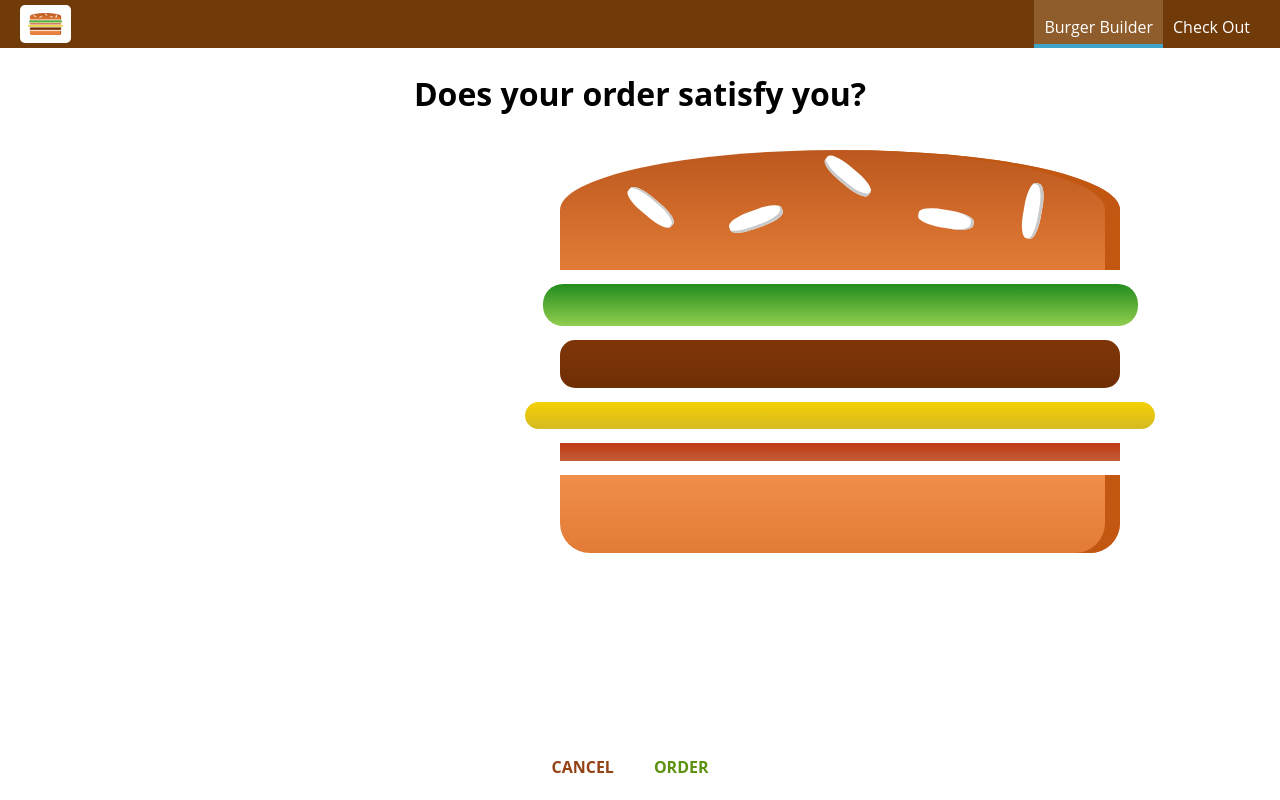
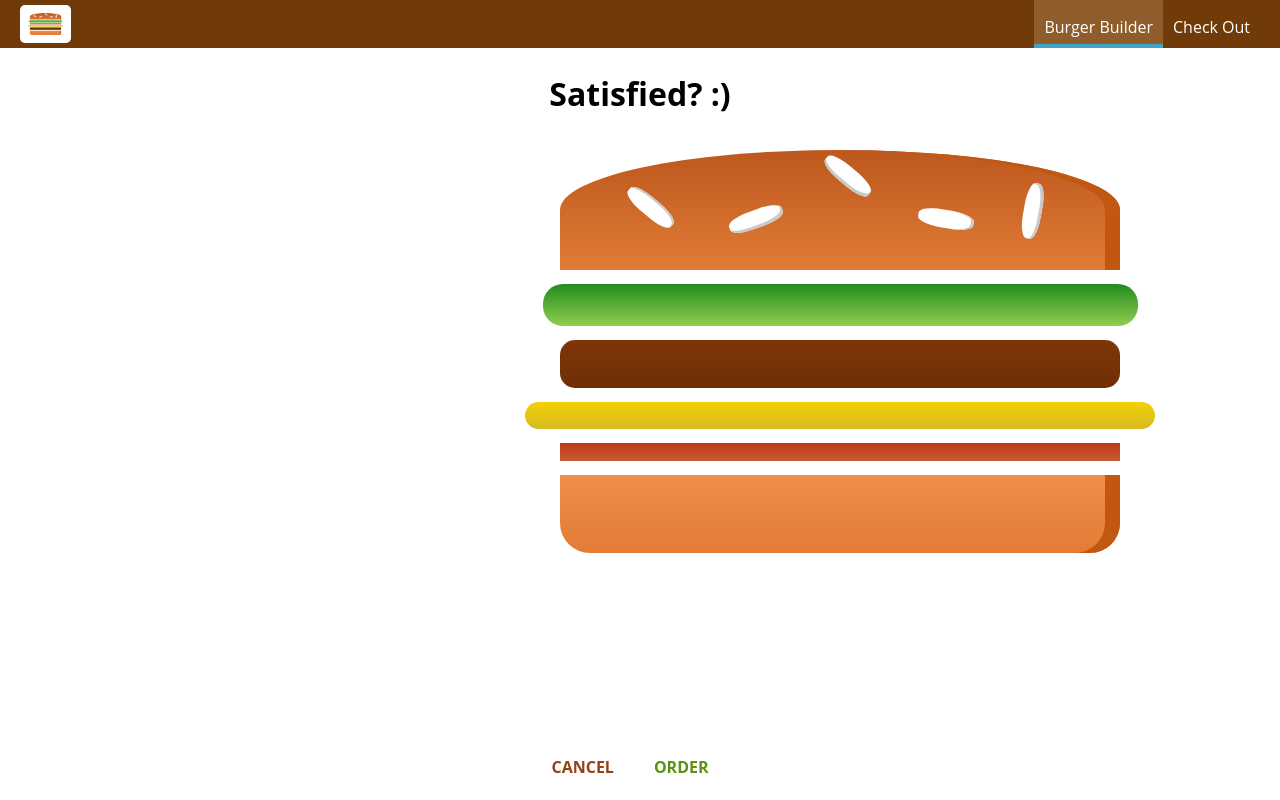
Before and after one commit to Brainilio/Burger-builder, a React (Create React App) app in the folder burger-builder/: page /checkout in a window 1280 px wide. Built offline with nearby package versions, Linux system fonts and the light colour scheme; the HTML template or start-up script is replaced by a standard one.

Commit message:
changed title checkoutsummary

```diff
--- a/burger-builder/src/components/Order/Checkoutsummary/Checkoutsummary.js
+++ b/burger-builder/src/components/Order/Checkoutsummary/Checkoutsummary.js
@@ -6,7 +6,7 @@ import Button from "../../UI/Button/Button"
 const Checkoutsummary = (props) => {
 	return (
 		<div className={classes.CheckoutSummary}>
-			<h1>Does your order satisfy you?</h1>
+			<h1>Satisfied? :)</h1>
 			<div style={{ width: "300px", margin: "auto" }}>
 				<Burger ingredients={props.ingredients} />
 			</div>
```
